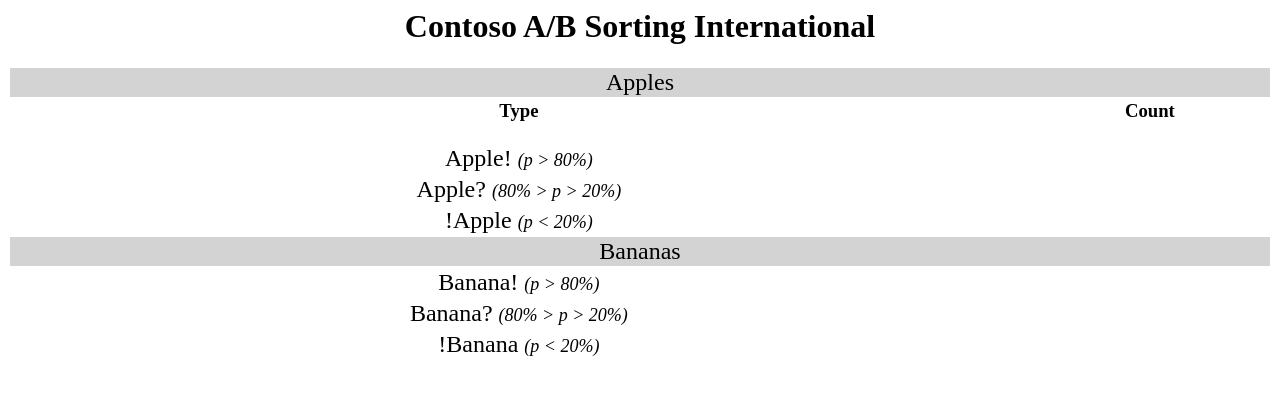
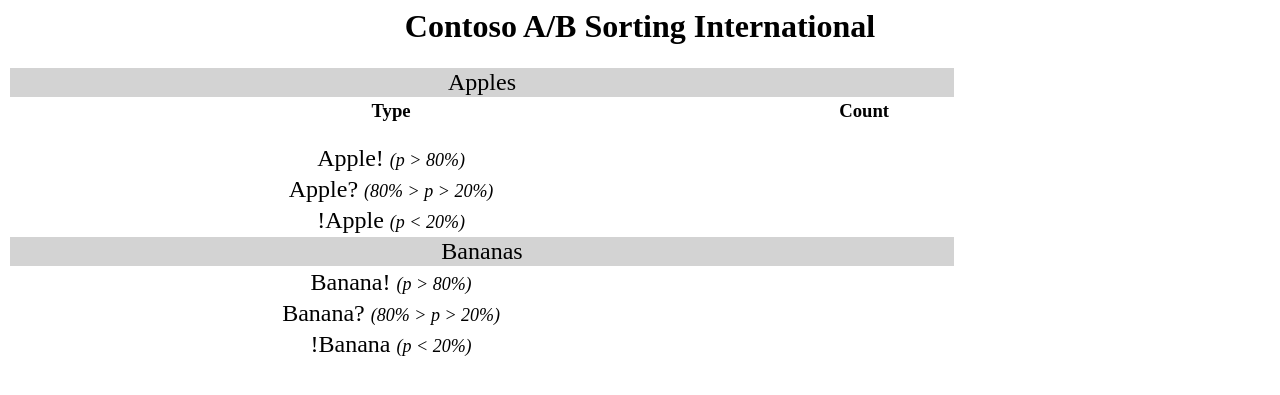
Before and after one commit to cnsegura/RedisEdgeAI, a Flask app: template modules/RedisConsumer/templates/index.html in a window 1280 px wide. Shown: the top 395 px of the page. Run offline with Flask 2, Linux system fonts and the light colour scheme; the template is opened without the code that fills it, so the values that code supplies are empty.

Commit message:
less horrible html styling

```diff
--- a/modules/RedisConsumer/templates/index.html
+++ b/modules/RedisConsumer/templates/index.html
@@ -4,13 +4,13 @@
     </head>
     <body>
         <h1 style="text-align: center;"> Contoso A/B Sorting International </h1>
-        <div style="position:relative; ">
+        <div style="position:relative; float: left; width: 500px; ">
             {{ applebar_chart.render(is_unicode=True)|safe }}
         </div>
-		<div style="position: right;">
+		<div style="position: relative; float: left; width: 500px;">
             {{ bananabar_chart.render(is_unicode=True)|safe }}
         </div>
-        <table style=" width:100%; position: relative;">
+        <table style=" width: 75%; position: relative;">
             <tr bgcolor=#d3d3d3><td align="center", style="font-size: 150%;" colspan="2">Apples</td></tr>
             <tr><th><h3>Type</h3></th><th><h3>Count</h3></th></tr>
             <tr><td align="center", style="font-size: 150%;">Apple! <i style="font-size: 75%;">(p &gt; 80%)</i></td><td align="center", style="font-size: 150%;"> {{ isAppleCount.isApple }} </td></tr>
```
